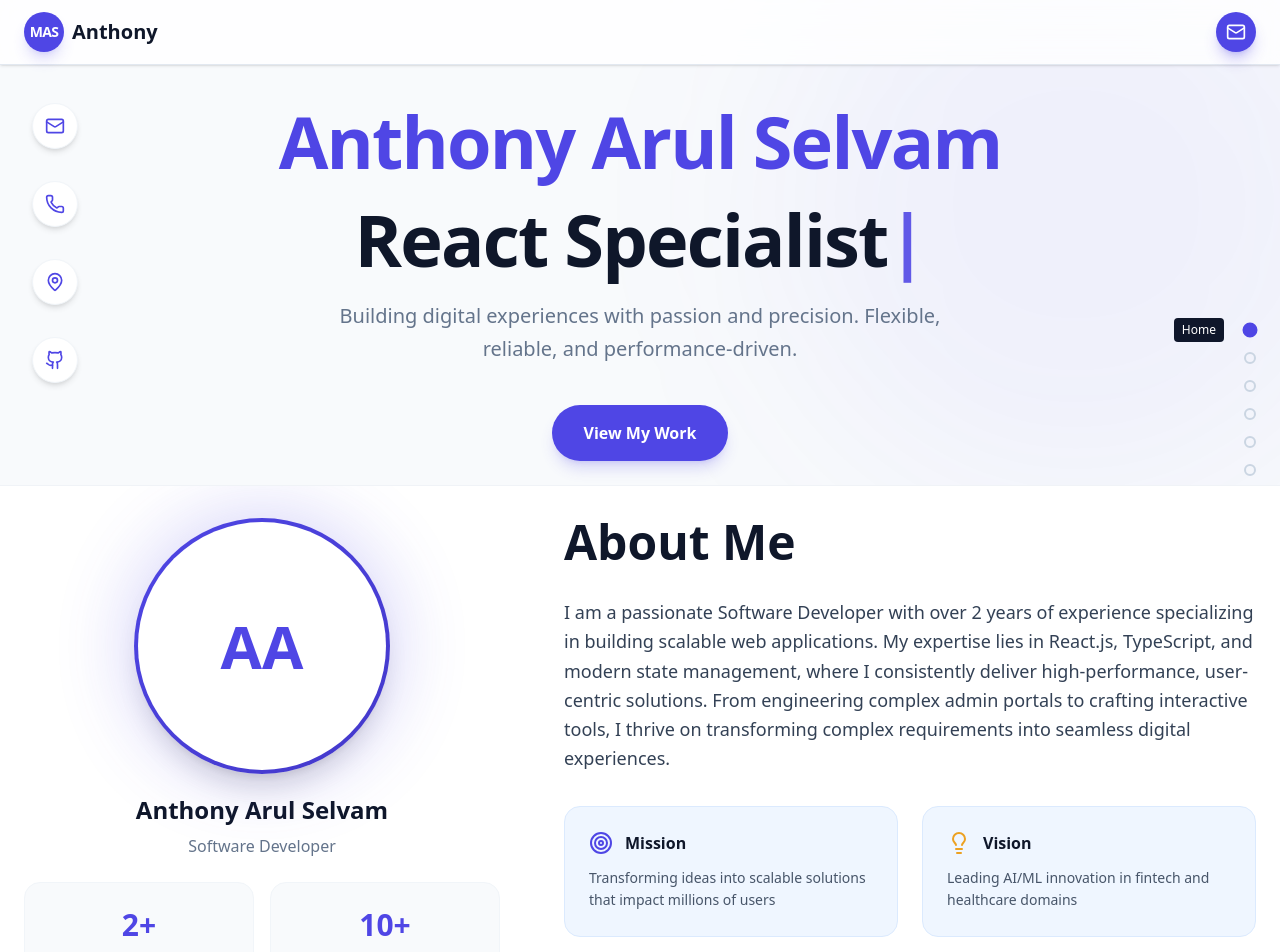
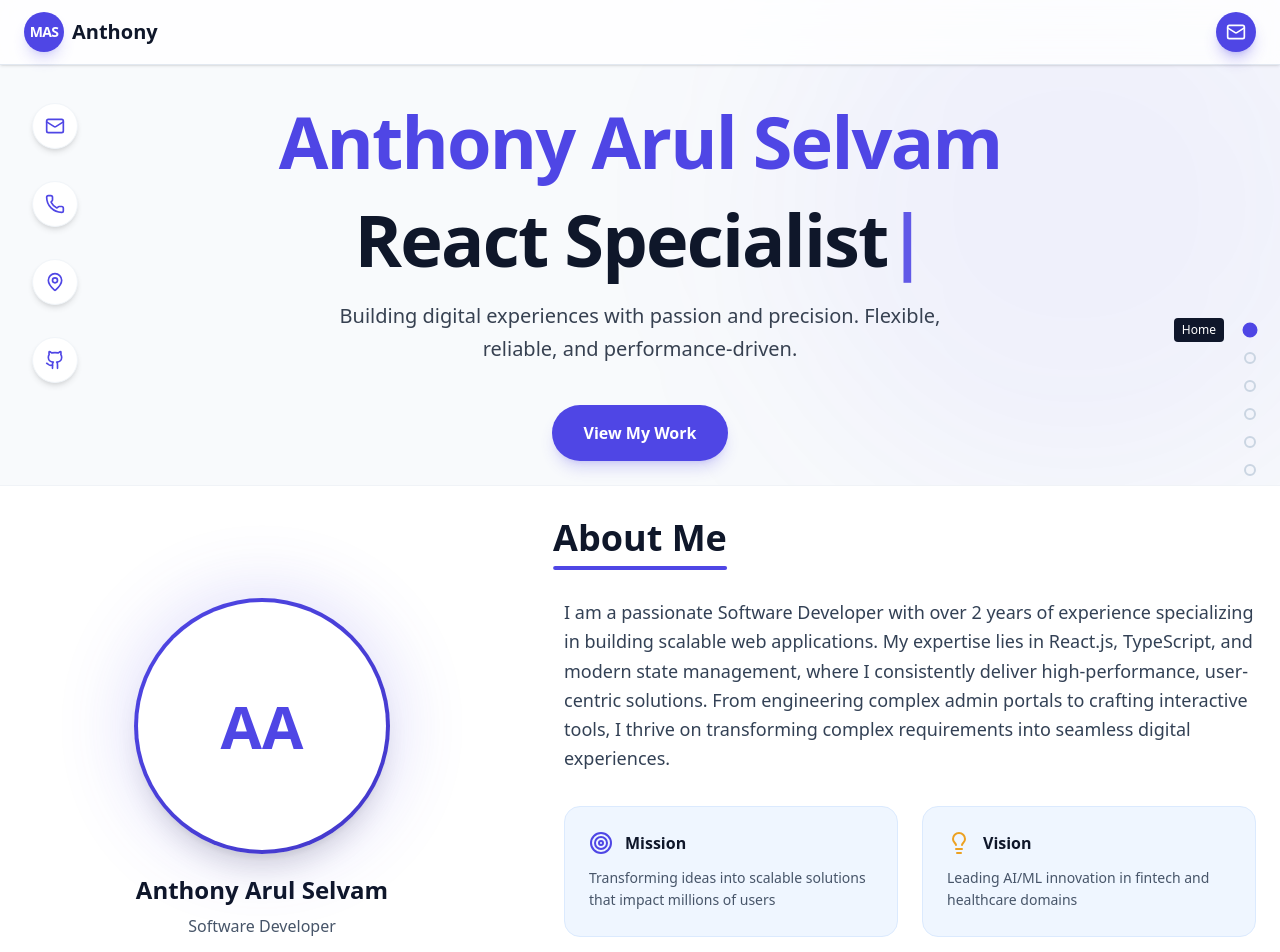
Before and after one commit to MASAnthony/Anthony-Arul-Selvam-Profile, a React (Vite) app: page / in a window 1280 px wide. Shown: the top 952 px of the page. Built offline with nearby package versions, Linux system fonts and the light colour scheme; the HTML template or start-up script is replaced by a standard one.

Commit message:
feat: Initialize application with core components (Hero, About, LocationMap) and update project configuration.

```diff
--- a/index.html
+++ b/index.html
@@ -34,7 +34,17 @@
 
   <link rel="preconnect" href="https://fonts.googleapis.com">
   <link rel="preconnect" href="https://fonts.gstatic.com" crossorigin>
-  <link href="https://fonts.googleapis.com/css2?family=Inter:wght@100..900&display=swap" rel="stylesheet">
+  <link rel="dns-prefetch" href="https://fonts.googleapis.com">
+  <link rel="dns-prefetch" href="https://fonts.gstatic.com">
+  <!-- Non-blocking Google Fonts: loads after render, avoids blocking LCP/FCP -->
+  <link rel="preload" as="style"
+    href="https://fonts.googleapis.com/css2?family=Inter:wght@400;500;600;700;800;900&display=swap">
+  <link rel="stylesheet" href="https://fonts.googleapis.com/css2?family=Inter:wght@400;500;600;700;800;900&display=swap"
+    media="print" onload="this.media='all'">
+  <noscript>
+    <link rel="stylesheet"
+      href="https://fonts.googleapis.com/css2?family=Inter:wght@400;500;600;700;800;900&display=swap">
+  </noscript>
 
   <!-- JSON-LD Structured Data -->
   <script type="application/ld+json">
--- a/src/App.tsx
+++ b/src/App.tsx
@@ -1,25 +1,32 @@
+import { lazy, Suspense } from 'react';
 import Navbar from './components/Navbar';
 import Hero from './components/Hero';
-import About from './components/About';
-import Skills from './components/Skills';
-import Projects from './components/Projects';
-import Timeline from './components/Timeline';
-import Contact from './components/Contact';
-import Footer from './components/Footer';
 import SectionNav from './components/SectionNav';
+
+// Lazy-load below-fold sections to reduce initial JS parse & execution time
+const About    = lazy(() => import('./components/About'));
+const Skills   = lazy(() => import('./components/Skills'));
+const Projects = lazy(() => import('./components/Projects'));
+const Timeline = lazy(() => import('./components/Timeline'));
+const Contact  = lazy(() => import('./components/Contact'));
+const Footer   = lazy(() => import('./components/Footer'));
 
 function App() {
   return (
     <div className="bg-[#F8FAFC] min-h-screen text-[#0F172A] font-sans selection:bg-[#4F46E5]/20 selection:text-[#4F46E5]">
       <Navbar />
       <SectionNav />
+      <main>
         <Hero />
+        <Suspense fallback={null}>
           <About />
           <Skills />
           <Projects />
           <Timeline />
           <Contact />
           <Footer />
+        </Suspense>
+      </main>
     </div>
   )
 }
--- a/src/components/About.tsx
+++ b/src/components/About.tsx
@@ -8,6 +8,14 @@ const About = () => {
     return (
       <section id="about" className="py-8 bg-white border-y border-slate-200/50 relative overflow-hidden">
         <div className="max-w-7xl mx-auto px-6">
+          {/* Section heading lives above the grid so the DOM heading order is h1 → h2 → h3 */}
+          <Reveal width="w-full">
+            <h2 className="text-3xl md:text-4xl font-bold text-center mb-10 text-[#0F172A] relative inline-block left-1/2 -translate-x-1/2">
+              {about.title}
+              <span className="absolute -bottom-3 left-0 w-full h-1 bg-[#4F46E5] rounded-full"></span>
+            </h2>
+          </Reveal>
+
           <div className="grid lg:grid-cols-12 gap-8 lg:gap-16 items-start">
 
             {/* Left Column: Profile & Quick Stats */}
@@ -26,8 +34,8 @@ const About = () => {
                 </div>
 
                 <div className="text-center mb-6">
-                    <h3 className="text-2xl font-bold text-[#0F172A] mb-2">{personal.name}</h3>
-                    <p className="text-[#64748B] font-medium">{personal.role}</p>
+                    <p className="text-2xl font-bold text-[#0F172A] mb-2">{personal.name}</p>
+                    <p className="text-[#475569] font-medium">{personal.role}</p>
                 </div>
 
                 <div className="grid grid-cols-2 gap-4">
@@ -54,10 +62,6 @@ const About = () => {
             {/* Right Column: Bio & Values */}
             <div className="lg:col-span-7">
                <Reveal width="w-full" delay={200}>
-                  <h2 className="text-4xl lg:text-5xl font-bold text-[#0F172A] mb-8">
-                    {about.title}
-                  </h2>
-
                   <p className="text-lg text-[#334155] leading-relaxed mb-8">
                      {about.description}
                   </p>
@@ -66,7 +70,7 @@ const About = () => {
                       <div className="bg-[#eff6ff] p-6 rounded-2xl border border-[#dbeafe] hover:border-[#4F46E5]/30 transition-colors">
                           <div className="flex items-center gap-3 mb-3">
                               <Target className="text-[#4F46E5]" size={24} />
-                              <h4 className="font-bold text-[#0F172A]">Mission</h4>
+                              <h3 className="font-bold text-[#0F172A]">Mission</h3>
                           </div>
                           <p className="text-sm text-[#475569] leading-relaxed">{about.mission}</p>
                       </div>
@@ -74,7 +78,7 @@ const About = () => {
                       <div className="bg-[#eff6ff] p-6 rounded-2xl border border-[#dbeafe] hover:border-[#4F46E5]/30 transition-colors">
                           <div className="flex items-center gap-3 mb-3">
                               <Lightbulb className="text-[#eca121]" size={24} />
-                              <h4 className="font-bold text-[#0F172A]">Vision</h4>
+                              <h3 className="font-bold text-[#0F172A]">Vision</h3>
                           </div>
                           <p className="text-sm text-[#475569] leading-relaxed">{about.vision}</p>
                       </div>
@@ -82,7 +86,7 @@ const About = () => {
                        <div className="bg-[#eff6ff] p-6 rounded-2xl border border-[#dbeafe] hover:border-[#4F46E5]/30 transition-colors">
                           <div className="flex items-center gap-3 mb-3">
                               <Zap className="text-[#eab308]" size={24} />
-                              <h4 className="font-bold text-[#0F172A]">Approach</h4>
+                              <h3 className="font-bold text-[#0F172A]">Approach</h3>
                           </div>
                           <p className="text-sm text-[#475569] leading-relaxed">{about.approach}</p>
                       </div>
@@ -90,7 +94,7 @@ const About = () => {
                        <div className="bg-[#eff6ff] p-6 rounded-2xl border border-[#dbeafe] hover:border-[#4F46E5]/30 transition-colors">
                           <div className="flex items-center gap-3 mb-3">
                               <Users className="text-[#2DD4BF]" size={24} />
-                              <h4 className="font-bold text-[#0F172A]">Leadership</h4>
+                              <h3 className="font-bold text-[#0F172A]">Leadership</h3>
                           </div>
                           <p className="text-sm text-[#475569] leading-relaxed">{about.values}</p>
                       </div>
--- a/src/components/Hero.tsx
+++ b/src/components/Hero.tsx
@@ -101,7 +101,7 @@ const Hero = () => {
               <span className="animate-pulse text-[#4F46E5]">|</span>
             </span>
           </h1>
-          <p className="text-lg md:text-xl text-[#64748B] max-w-2xl mx-auto mb-10 leading-relaxed">
+          <p className="text-lg md:text-xl text-[#374151] max-w-2xl mx-auto mb-10 leading-relaxed">
             {hero.description}
           </p>
           <a
--- a/src/components/LocationMap.tsx
+++ b/src/components/LocationMap.tsx
@@ -1,8 +1,50 @@
+import { useState, useEffect, useRef } from 'react';
 import { portfolioData } from '../data/portfolio';
+import { MapPin } from 'lucide-react';
 
 const LocationMap = () => {
+  const [isVisible, setIsVisible] = useState(false);
+  const [isLoaded, setIsLoaded] = useState(false);
+  const containerRef = useRef<HTMLDivElement>(null);
+
+  useEffect(() => {
+    const observer = new IntersectionObserver(
+      ([entry]) => {
+        if (entry.isIntersecting) {
+          setIsVisible(true);
+          observer.disconnect(); // Only trigger once
+        }
+      },
+      { rootMargin: '200px' } // Start loading 200px before it enters viewport
+    );
+
+    if (containerRef.current) observer.observe(containerRef.current);
+    return () => observer.disconnect();
+  }, []);
+
   return (
-    <div className="h-full w-full rounded-xl overflow-hidden shadow-sm border border-slate-200 z-0 relative bg-slate-50">
+    <div
+      ref={containerRef}
+      className="h-full w-full rounded-xl overflow-hidden shadow-sm border border-slate-200 z-0 relative bg-slate-50 min-h-[300px]"
+    >
+      {/* Placeholder shown until map is in view */}
+      {!isLoaded && (
+        <div className="absolute inset-0 flex flex-col items-center justify-center gap-3 bg-[#F8FAFC] text-[#64748B]">
+          <div className="p-3 bg-[#EEF2FF] rounded-full">
+            <MapPin size={28} className="text-[#4F46E5]" />
+          </div>
+          <p className="text-sm font-medium">{portfolioData.contact.location}</p>
+          {!isVisible && (
+            <p className="text-xs text-[#94a3b8]">Scroll to view map</p>
+          )}
+          {isVisible && (
+            <p className="text-xs text-[#94a3b8] animate-pulse">Loading map…</p>
+          )}
+        </div>
+      )}
+
+      {/* Only inject iframe src once the section is in viewport */}
+      {isVisible && (
         <iframe
           src={portfolioData.contact.mapUrl}
           width="100%"
@@ -11,9 +53,11 @@ const LocationMap = () => {
           allowFullScreen={true}
           loading="lazy"
           referrerPolicy="no-referrer-when-downgrade"
-        title="Location Map"
-        className="transition-all duration-500 opacity-90 hover:opacity-100"
-      ></iframe>
+          title="Location Map — Sivakasi, Tamil Nadu"
+          onLoad={() => setIsLoaded(true)}
+          className={`absolute inset-0 transition-opacity duration-500 ${isLoaded ? 'opacity-100' : 'opacity-0'}`}
+        />
+      )}
     </div>
   );
 };
--- a/vite.config.ts
+++ b/vite.config.ts
@@ -7,5 +7,16 @@ import tailwindcss from '@tailwindcss/vite'
 export default defineConfig({
   plugins: [react(), tailwindcss()],
   base: './',
-
+  build: {
+    target: 'esnext',
+    minify: 'esbuild',
+    rollupOptions: {
+      output: {
+        manualChunks: {
+          'react-vendor': ['react', 'react-dom'],
+          'icons': ['lucide-react'],
+        }
+      }
+    }
+  }
 })
```
Lines whose indentation alone changed are shown as unchanged.
